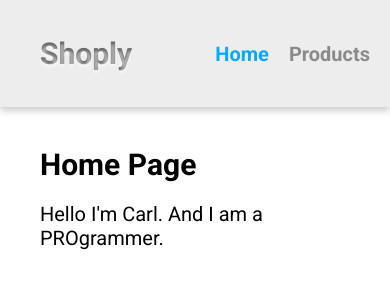
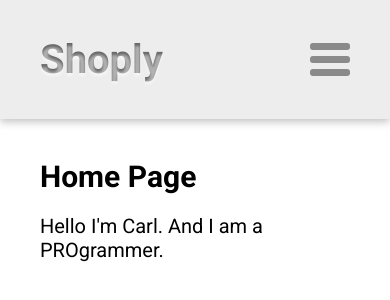
Before and after one commit to CarlEvaristo/react-router-practice, a React (Create React App) app: page / in a window 390 px wide. Shown: the top 300 px of the page. Built offline with nearby package versions, Linux system fonts and the light colour scheme.

Commit message:
add custom hamberger menu - pure css

```diff
--- a/public/styles.css
+++ b/public/styles.css
@@ -62,20 +62,8 @@ nav {
     box-shadow: rgba(0, 0, 0, 0.24) 0px 3px 8px;
     padding: 2em 0;
     display: flex;
+    justify-content: space-between;
     align-items: center;
-}
-.menuItem {
-    font-size: 2.5rem;
-    font-weight: 700;
-    text-decoration: none;
-    margin: 0 1em 0 0;
-    color:rgb(138, 138, 138);
-}
-.marginLeft {
-    margin: 0 1em 0 auto;
-}
-.active{
-    color: rgb(9, 169, 255);
 }
 main {
     padding:4rem;
@@ -117,16 +105,85 @@ li {
 .backBtn:active{
     background-color: rgb(223, 223, 223);
 }
+.hamburgerBtn{
+    display:none;
+    margin:0 4rem 0 auto;
+    cursor: pointer;
+}
+.hamburgerBar{
+    width: 40px;
+    height:7px;
+    background-color:rgb(138, 138, 138);
+    margin:6px 0;
+    border-radius: 3px;
+}
+.menu{
+    display: flex;
+}
+.menuItem {
+    font-size: 2.5rem;
+    font-weight: 700;
+    text-decoration: none;
+    margin: 0 1em 0 0;
+    color:rgb(138, 138, 138);
+}
+.active{
+    color: rgb(9, 169, 255);
+}
 @media (max-width:600px) {
+    .nav{
+        position:absolute;
+        width:100%;
+        z-index: 50;
+    }
+    .menu{
+        position:absolute;
+        z-index: 10;
+        width: 100%;
+        top:-150px;
+        display: flex;
+        flex-direction: column;
+        text-align: center;
+        background-color: rgb(223, 223, 223);
+    }
+    .menu.moveDown{
+        box-shadow: rgba(0, 0, 0, 0.09) 0px 2px 1px, rgba(0, 0, 0, 0.09) 0px 4px 2px, rgba(0, 0, 0, 0.09) 0px 8px 4px, rgba(0, 0, 0, 0.09) 0px 16px 8px, rgba(0, 0, 0, 0.09) 0px 32px 16px;
+        top:0px;
+        transform:translateY(120px);
+        transition: transform 150ms;
+    }
+    .moveDown{
+        transform:translateY(120px);
+        transition: transform 150ms;
+    }
+    .hide {
+        display:none;
+    }
+    .menuItem{
+        padding:0.5em 0;
+        border-bottom: solid 1px rgb(193, 193, 193);
+        margin: 0;
+    }
+    .hamburgerBtn{
+        display:block;
+    }
+    .topBar {
+        transform:translateY(7px) rotate(45deg) ;
+        transition: transform 250ms;
+    }
+    .middleBar {
+        display: none;
+    }
+    .bottomBar {
+        transform:translateY(-7px) rotate(-45deg) ;
+        transition: transform 250ms;
+    }
     .container {
         border-radius: 0px;
         height:100%;
         width: 100%;
     }
     .logoTitle {
-        font-size: 3rem;
-    }
-    .menuItem {
-        font-size: 2rem;
+        font-size: 4rem;
     }
 }
--- a/src/components/App.js
+++ b/src/components/App.js
@@ -6,18 +6,33 @@ import Detail from "./Detail"
 import { useLocation } from "react-router-dom";
 
 function App() {
+    const [menuOn, setMenuOn] = React.useState(false)
+
     let location = useLocation();
     location = (location.pathname.split("/"))[1]
     const active = path => path === "/"+location ? "active" : ""
+
+    function toggleMenu() {
+        setMenuOn(prev => !prev)
+    }
+
     return (
         <div className="container">
             <nav>
                 <h1 className="logoTitle">Shoply</h1>
-                <Link to="/" className={`menuItem marginLeft ${active("/")}`}>Home</Link>
-                <Link to="/products" className={`menuItem ${active("/products")}`}>Products</Link>
+                <div className={`menu ${ menuOn ? "moveDown" : undefined }`} >
+                    <Link to="/" className={`menuItem ${active("/")}`}>Home</Link>
+                    <Link to="/products" className={`menuItem ${active("/products")}`}>Products</Link>
+                </div>
+
+                <div className={`hamburgerBtn`} onClick={toggleMenu}>
+                    <div className={`hamburgerBar ${menuOn ? "topBar" : undefined}`}></div>
+                    <div className={`hamburgerBar ${menuOn ? "middleBar" : undefined}`}></div>
+                    <div className={`hamburgerBar ${menuOn ? "bottomBar" : undefined}`}></div>
+                </div>
             </nav>
 
-            <main>
+            <main className={menuOn ? "moveDown" : undefined} >
                 <Routes>
                     <Route exact path="/" element={<Home />} />
                     <Route path="/products" element={<Products />} />
```
